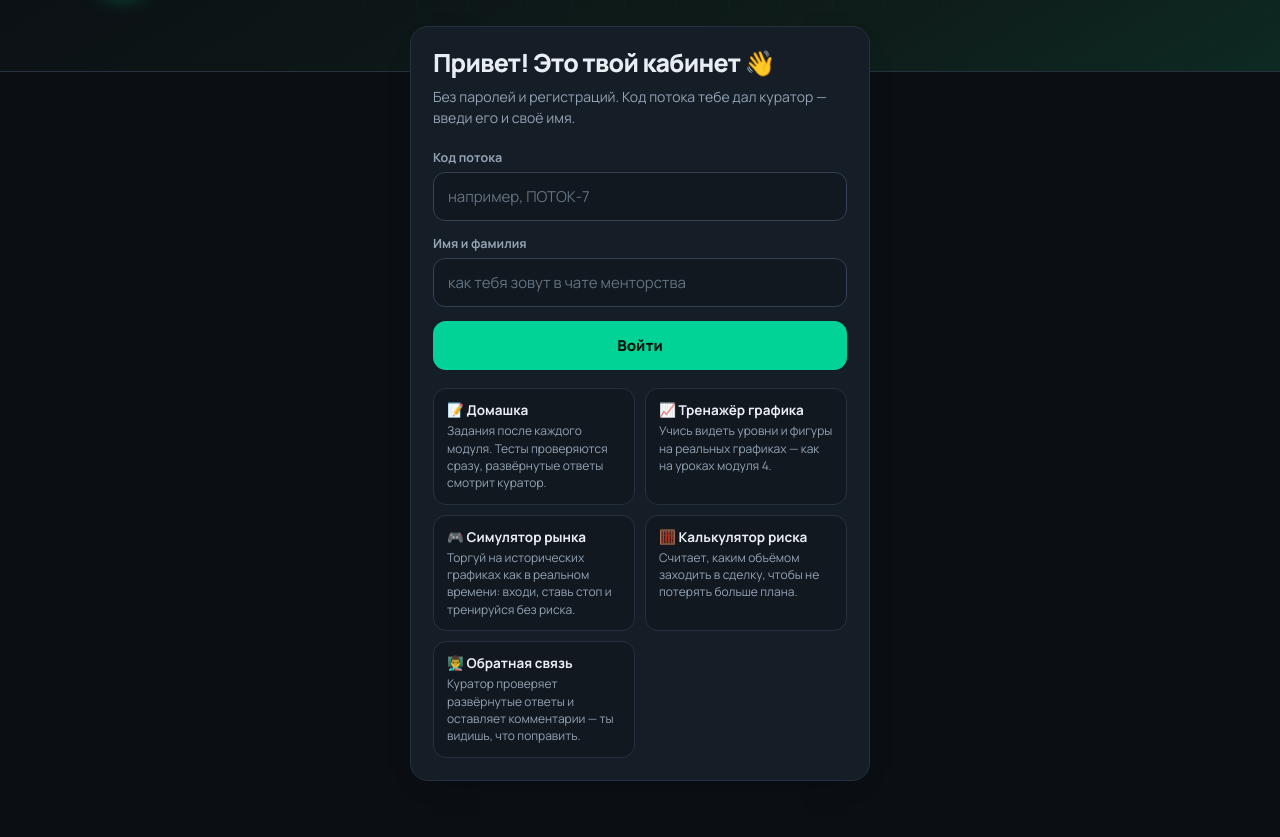
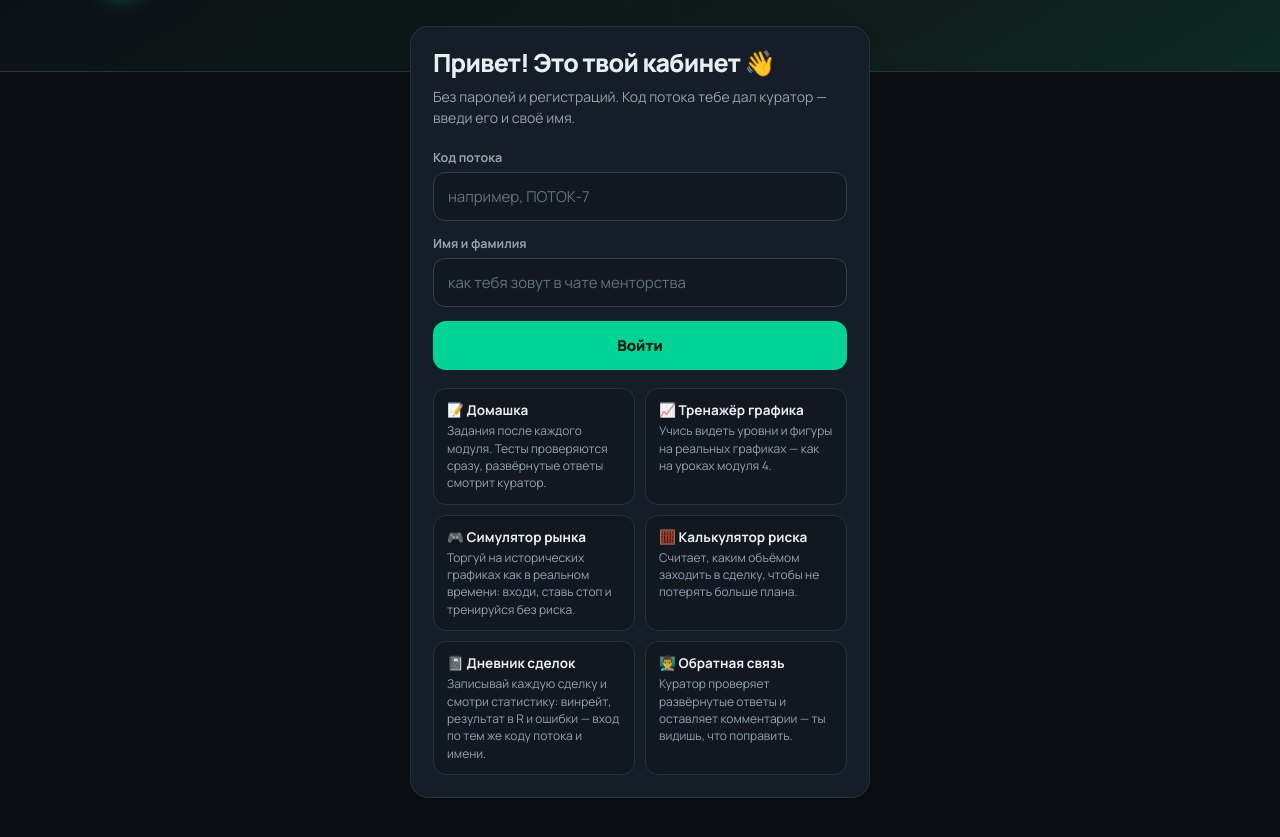
Before and after one commit to gunsambo2001-dotcom/icp, a plain HTML site: page index.html in a window 1280 px wide. Shown: the part 77-914 px from the top of the page. Drawn offline with Linux system fonts and the light colour scheme.

Commit message:
feat(icp): карточка «Дневник сделок» на экране входа
Co-Authored-By: Claude Sonnet 5.5 <noreply@anthropic.com>

```diff
--- a/index.html
+++ b/index.html
@@ -181,6 +181,7 @@ tbody tr:hover{background:var(--card2)}
         <div class="w"><b>📈 Тренажёр графика</b><span>Учись видеть уровни и фигуры на реальных графиках — как на уроках модуля 4.</span></div>
         <div class="w"><b>🎮 Симулятор рынка</b><span>Торгуй на исторических графиках как в реальном времени: входи, ставь стоп и тренируйся без риска.</span></div>
         <div class="w"><b>🧮 Калькулятор риска</b><span>Считает, каким объёмом заходить в сделку, чтобы не потерять больше плана.</span></div>
+        <div class="w"><b>📓 Дневник сделок</b><span>Записывай каждую сделку и смотри статистику: винрейт, результат в R и ошибки — вход по тем же коду потока и имени.</span></div>
         <div class="w"><b>👨‍🏫 Обратная связь</b><span>Куратор проверяет развёрнутые ответы и оставляет комментарии — ты видишь, что поправить.</span></div>
       </div>
     </div>
```
